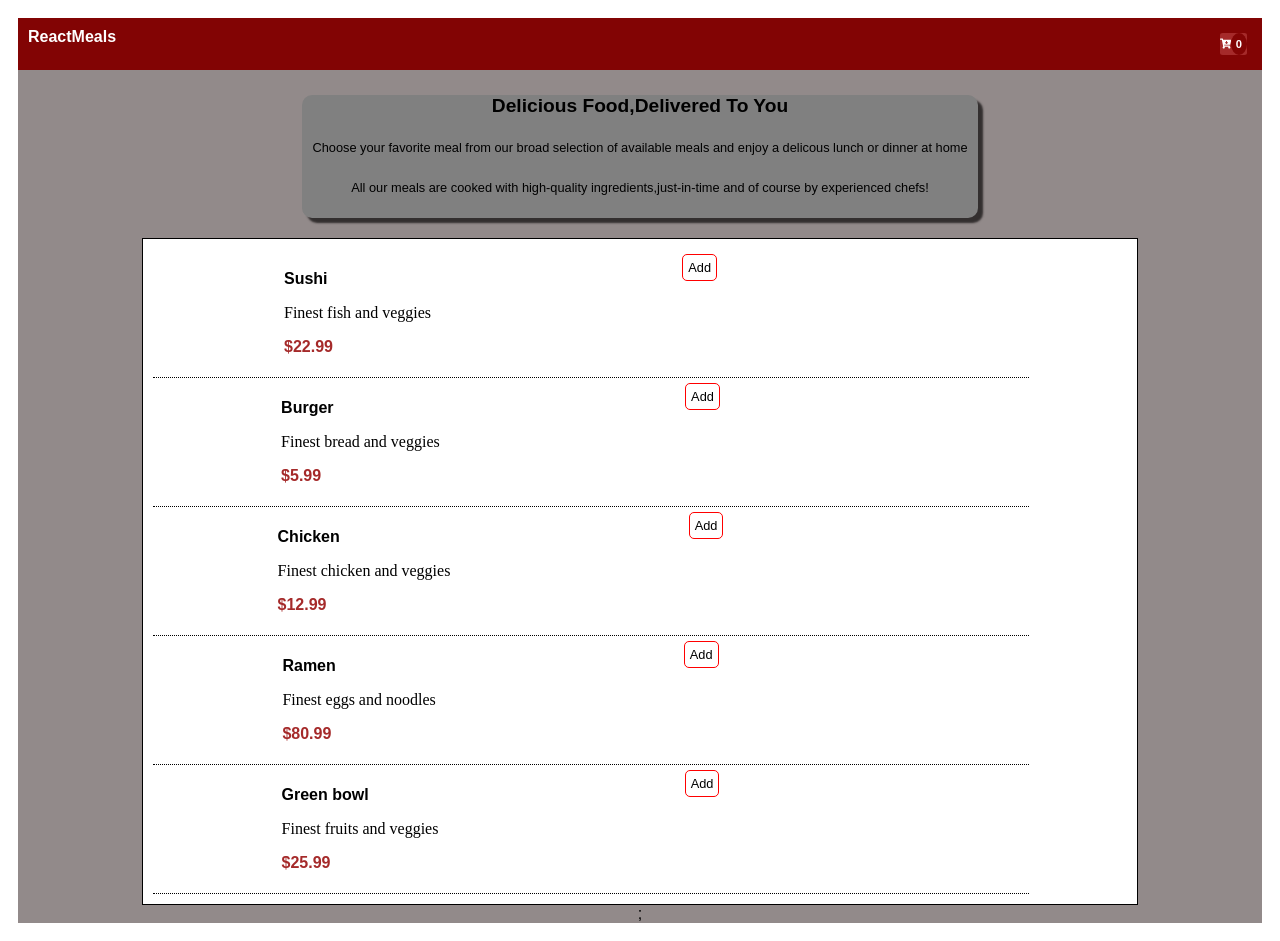
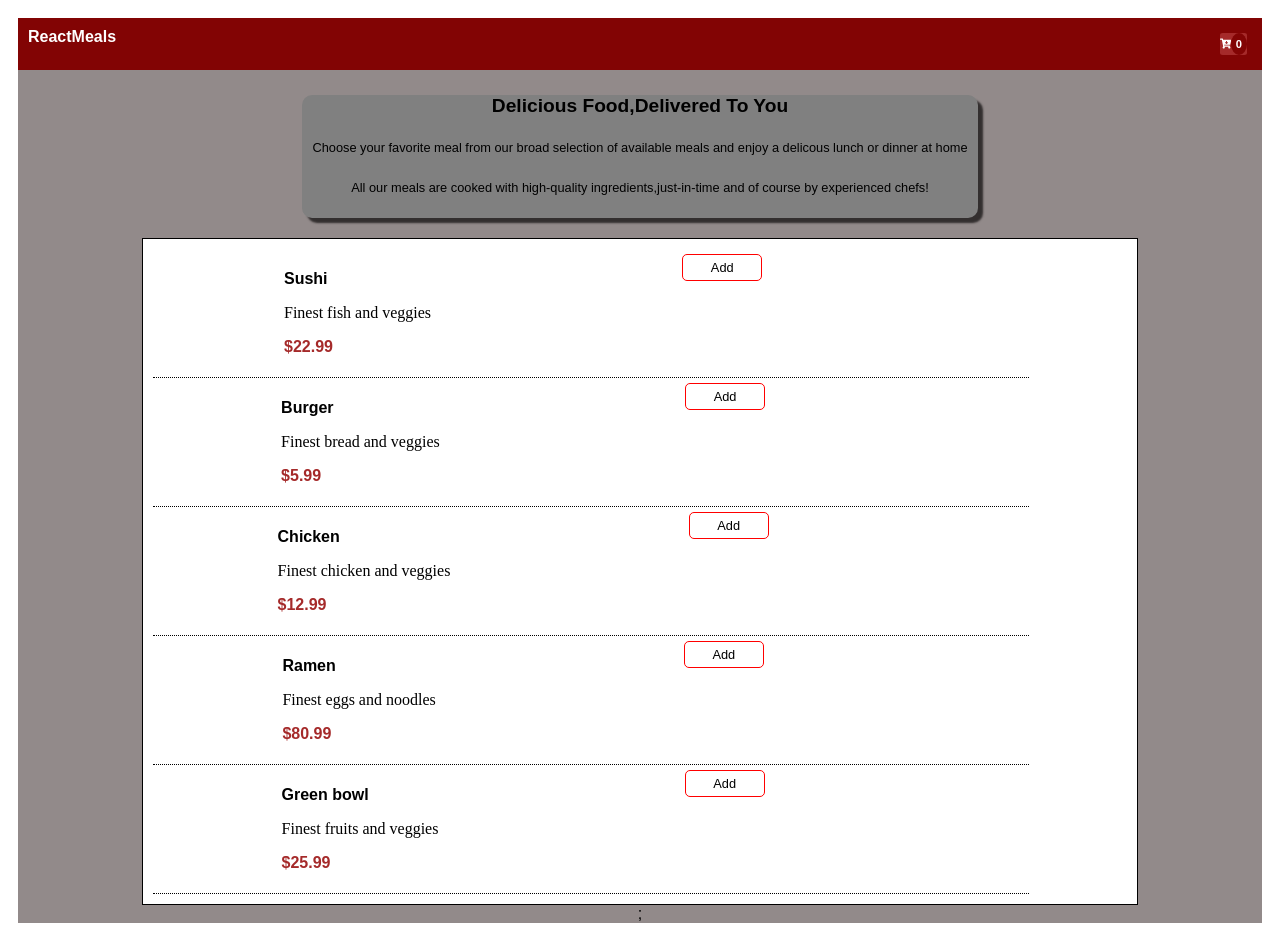
Before and after one commit to SuchiBankoti/restaurant-websit, a React (Create React App) app: page / in a window 1280 px wide. Built offline with nearby package versions, Linux system fonts and the light colour scheme.

Commit message:
set width of quantity

```diff
--- a/src/Components/Cart.css
+++ b/src/Components/Cart.css
@@ -33,8 +33,8 @@
   background-color: black;
   position: absolute;
   top: 30%;
-  left: 30%;
-  width: 50%;
+  left: 20%;
+  width: 70%;
   height: fit-content;
   border-radius: 10px;
   padding: 10px;
--- a/src/Components/Form.css
+++ b/src/Components/Form.css
@@ -5,15 +5,14 @@
   text-align: center;
   border: 1px solid red;
   height: fit-content;
-  width: fit-content;
   padding: 5px;
   color: inherit;
   border-radius: 5px;
+  width: 5rem;
 }
 .plus-minus {
   display: flex;
   justify-content: space-between;
-  gap: 10%;
   cursor: pointer;
 }
 .add {
```
